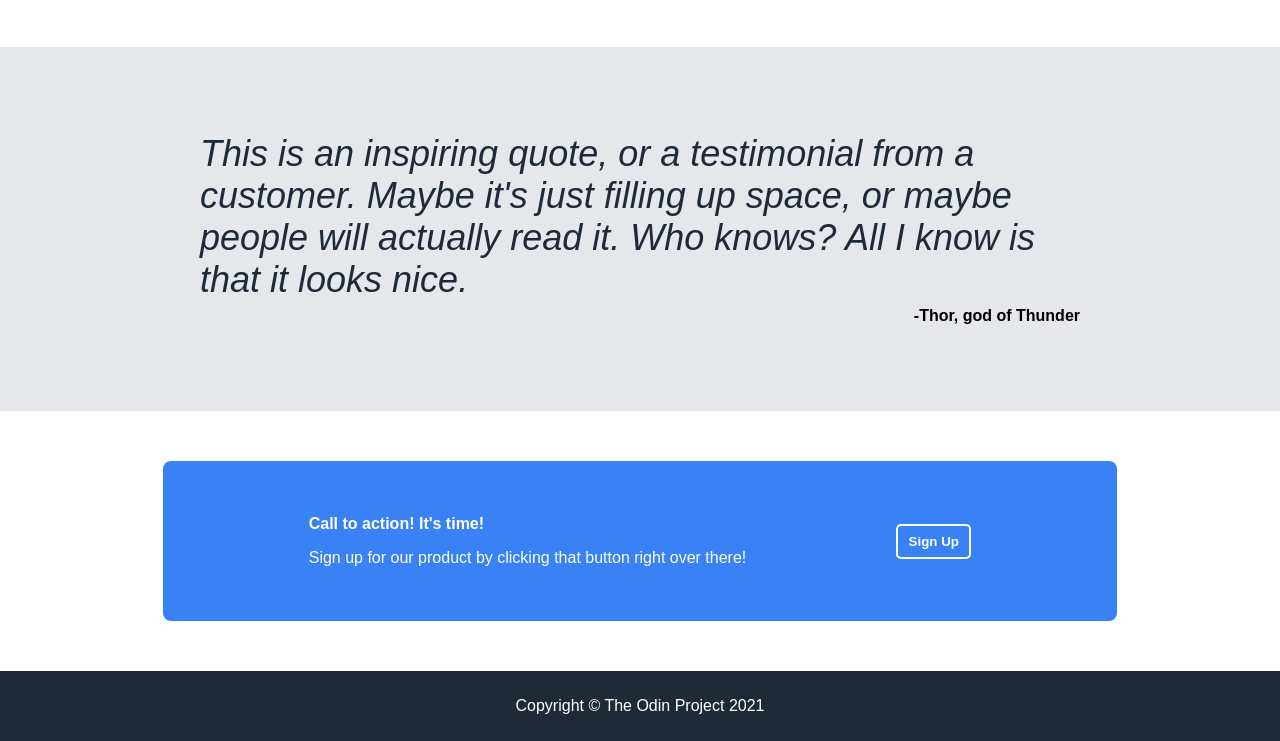
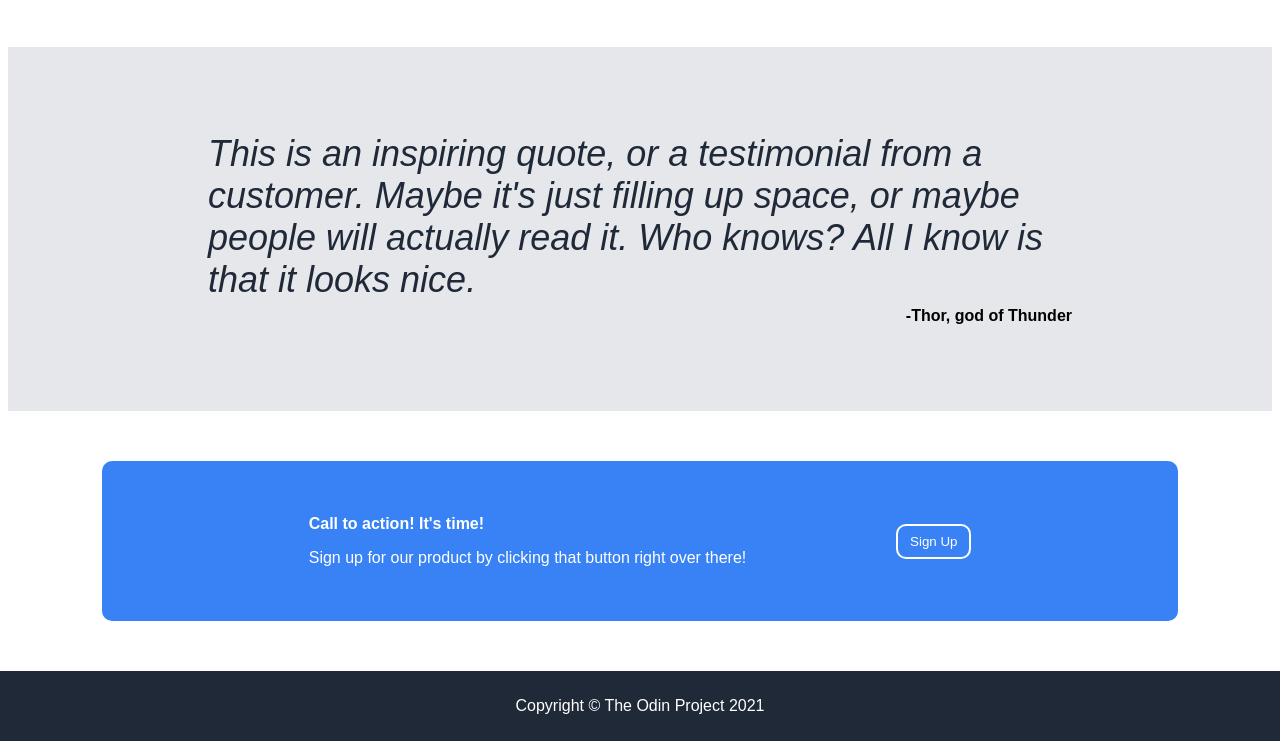
Before and after one commit to Shuesh/odin-landing, a plain HTML site: page index.html in a window 1280 px wide. Shown: the part 741-1482 px from the top of the page. Drawn offline with Linux system fonts and the light colour scheme.

Commit message:
Fix typo in Header section

```diff
--- a/style.css
+++ b/style.css
@@ -25,9 +25,7 @@ header{
 #header-links {
     width: 50%;
     margin-right: 100px;
-    display: flthis is some subtext for the dunes image
-
-    ex;
+    display: flex;
     justify-content: right;
     align-items: center;
 }
@@ -143,7 +141,6 @@ header{
 #quote {
     background-color: #E5E7EB;
     padding: 50px 200px 70px 200px;
-    margin: 0px -8px 0px -8px;
 }
 
 #quote-text {
@@ -173,25 +170,24 @@ header{
 #call-to-action {
     background-color: #3882F6;
     height: 60px;
-    width: 70%;
+    width: 80%;
     display: flex;
     flex-direction: row;
     padding: 50px;
     align-items: center;
     justify-content: center;
     gap: 150px;
-    border-radius: 8px;
+    border-radius: 10px;
     color: white;
 }
 
 #action-button button{
     background: #3882F6;
-    border-radius: 5px;
+    border-radius: 10px;
     border: 2px solid white;
     color: white;
     width: 75px;
     height: 35px;
-    font-weight: bold;
 }
 
 
```
